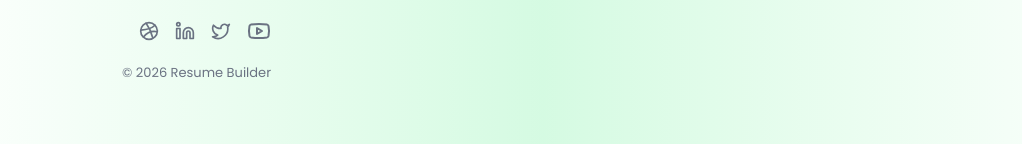
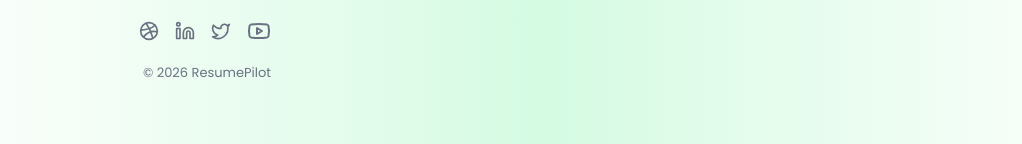
Before and after one commit to yokesh-1/ResuMate_AI, a React (Vite) app in the folder frontend/: page / in a window 1280 px wide. Shown: the part 2777-2921 px from the top of the page, without its empty margins (97-1119 px from the left). Built offline with nearby package versions, Linux system fonts and the light colour scheme.

Commit message:
update readme

```diff
--- a/frontend/index.html
+++ b/frontend/index.html
@@ -6,7 +6,7 @@
     <link rel="icon" type="image/svg+xml" href="/favicon.ico" />
     <meta name="viewport" content="width=device-width, initial-scale=1.0" />
     <!-- updated the title -->
-    <title>Resume Builder</title>
+    <title>Resume Builder ResumePilot</title>
   </head>
   <body>
     <div id="root"></div>
--- a/frontend/src/components/Footer.jsx
+++ b/frontend/src/components/Footer.jsx
@@ -68,7 +68,7 @@ const Footer = () => {
                             </svg>
                         </a>
                     </div>
-                    <p className="mt-3 text-center"> © 2026 Resume Builder </p>
+                    <p className="mt-3 text-center"> © 2026  ResumePilot </p>
                 </div>
             </footer>
 
```
Also changed, not shown: 1 other file (tests, documents, lock files or other folders).
